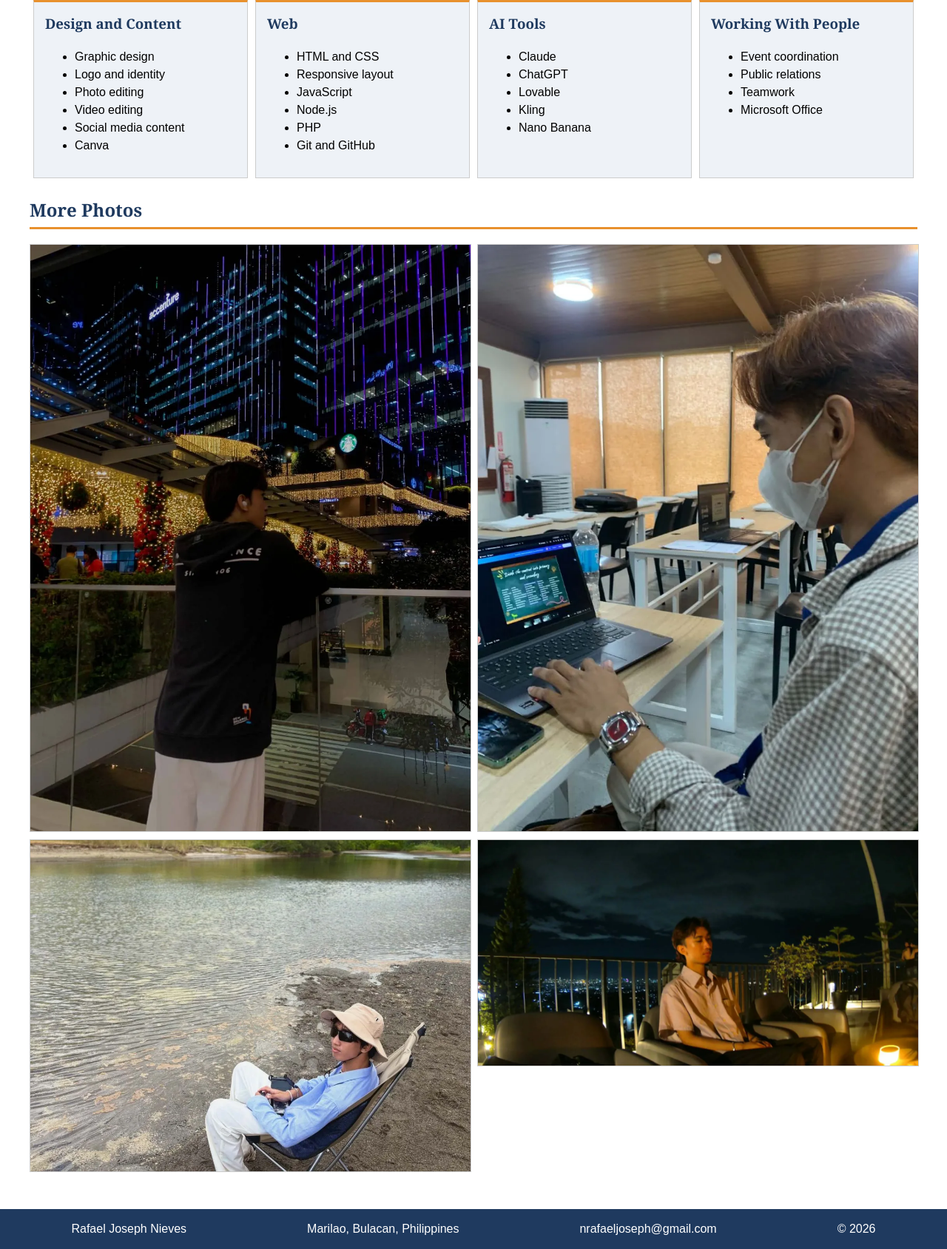
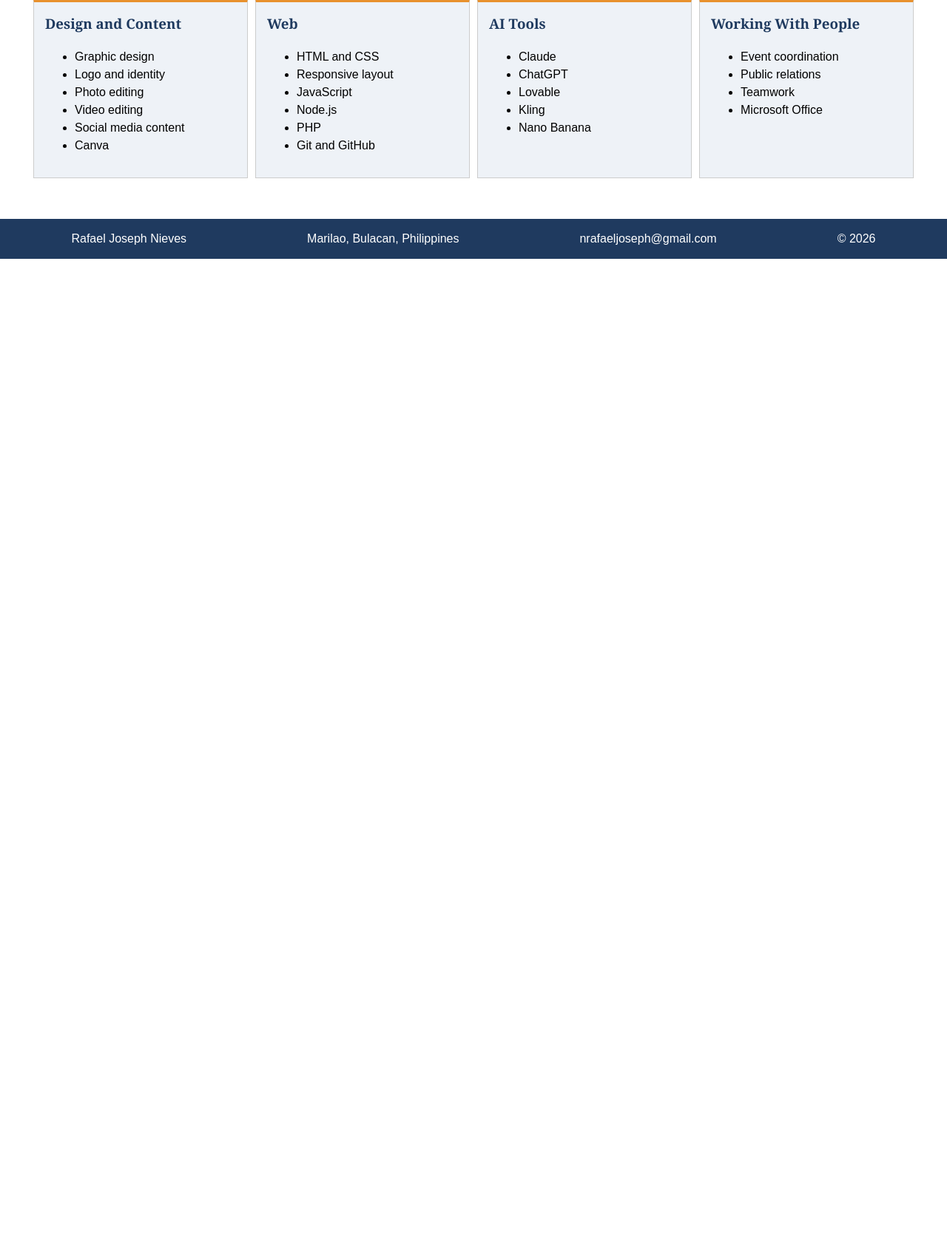
Before and after one commit to seveii/FLOAT-PORTFOLIO, a PHP site: page /about.php in a window 1280 px wide. Shown: the part 2028-3717 px from the top of the page at 74% size. After the commit the page ends 2378 px from the top, so only its background shows below. Run offline with PHP 8.4, Linux system fonts and the light colour scheme.

Commit message:
Remove the More Photos gallery from the About page
Co-Authored-By: Claude Sonnet 5.5 <noreply@anthropic.com>

```diff
--- a/about.php
+++ b/about.php
@@ -181,16 +181,6 @@ include "header.php";
     </div>
   </div>
 
-  <h2>More Photos</h2>
-
-  <!-- Photo gallery, CSS grid (2 columns) -->
-  <div class="gallery">
-    <img src="images/momentcitynight.webp" alt="Rafael leaning on a glass railing facing a lit-up city at night">
-    <img src="images/momentworkshop.webp" alt="Rafael working on a laptop at a seminar table">
-    <img src="images/coverriver.webp" alt="Rafael relaxing in a camp chair beside a river">
-    <img src="images/momentrooftop.webp" alt="Rafael seated on a rooftop terrace at night">
-  </div>
-
 </div>
 
 <?php include "footer.php"; ?>
--- a/style.css
+++ b/style.css
@@ -283,18 +283,6 @@ h2 {
   gap: 20px;
 }
 
-/* ---------- GRID: photo gallery ---------- */
-.gallery {
-  display: grid;
-  grid-template-columns: 1fr 1fr;
-  gap: 10px;
-}
-
-.gallery img {
-  width: 100%;
-  border: 1px solid #cccccc;
-}
-
 /* ---------- FLOAT: picture sa left, yung text umiikot sa gilid ---------- */
 .portrait {
   float: left;
@@ -430,7 +418,7 @@ footer p {
   .banner-text p {
     font-size: 16px;
   }
-  .projects, .two-columns, .three-columns, .gallery, .certs {
+  .projects, .two-columns, .three-columns, .certs {
     grid-template-columns: 1fr;   /* yung grids, nagiging one column na lang */
   }
   .cert-grid {
```
Also changed, not shown: images/momentworkshop.webp (deleted).
